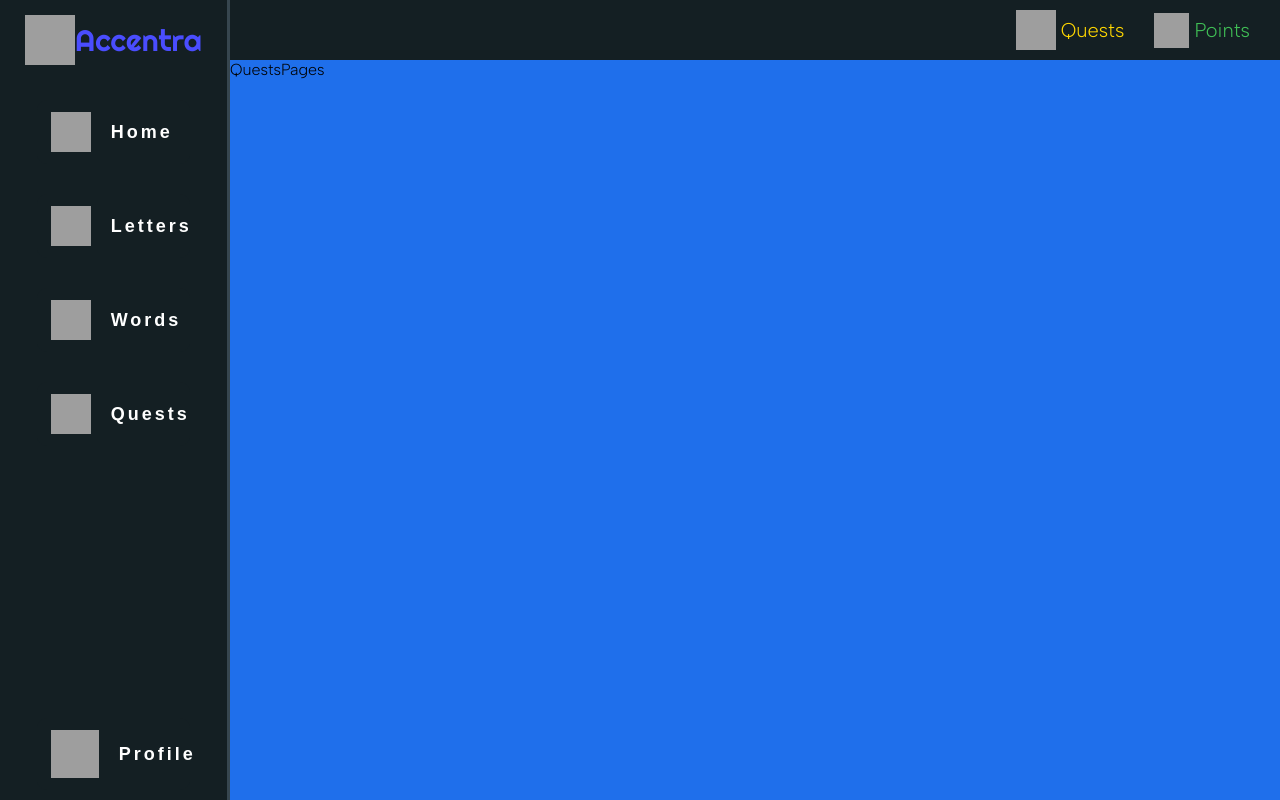
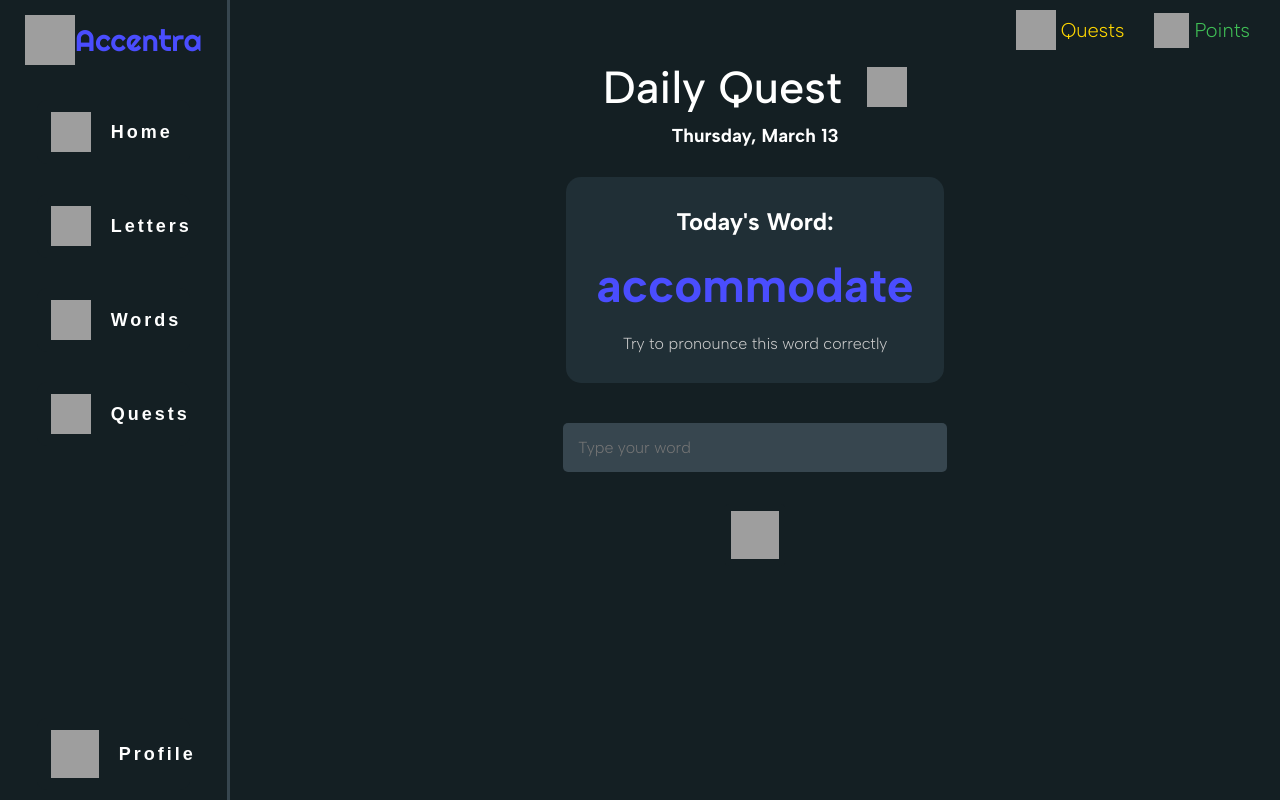
Before and after one commit to beatenstratblues/Accent--learn-frontend, a React (Vite) app: page /quests in a window 1280 px wide. Built offline with nearby package versions, Linux system fonts and the light colour scheme; grey boxes are pictures that could not be loaded; a web font is replaced by a local one.

Commit message:
some minor changes

```diff
--- a/src/App.jsx
+++ b/src/App.jsx
@@ -21,7 +21,7 @@ function App() {
             <Route index element={<HomePage />} />
             <Route path="letters" element={<LettersPage />} />
             <Route path="words" element={<WordsPages />} />
-            <Route path="quests" element={<QuestsPage />} />
+            <Route path="quests" element={<DailyPage />} />
             <Route path="profile" element={<ProfilePage />} />
             <Route path="daily" element={<DailyPage />} />
           </Route>
--- a/src/pages/DailyPage.jsx
+++ b/src/pages/DailyPage.jsx
@@ -31,7 +31,7 @@ const DailyPage = () => {
   return (
     <div className='challengePage'>
       <div className='pageTitle'>
-        Daily Challenge
+        Daily Quest &nbsp;
         <img width="40" height="40" src="https://img.icons8.com/fluency/48/calendar.png" alt="calendar"/>
       </div>
 
--- a/src/pages/HomePage.jsx
+++ b/src/pages/HomePage.jsx
@@ -46,7 +46,7 @@ function HomePage() {
     },
     {
       id: 3,
-      title: "Daily Challenge",
+      title: "Daily Quest",
       description: "Complete today's pronunciation task",
       difficulty: "Mixed",
       path: "/daily",
--- a/src/pages/WordsPages.jsx
+++ b/src/pages/WordsPages.jsx
@@ -4,7 +4,7 @@ import AudioRecorder from '../components/AudioRecorder'
 const WordsPages = () => {
   return (
     <div className='wordPage'>
-      <div className='pageTitle'>Type in any word and test your accent!!<img width="40" height="40" src="https://img.icons8.com/fluency/48/dictionary.png" alt="dictionary"/></div>
+      <div className='pageTitle'>Type in any word and test your accent!! &nbsp;<img width="40" height="40" src="https://img.icons8.com/fluency/48/dictionary.png" alt="dictionary"/></div>
       <AudioRecorder/>
     </div>
   )
```
